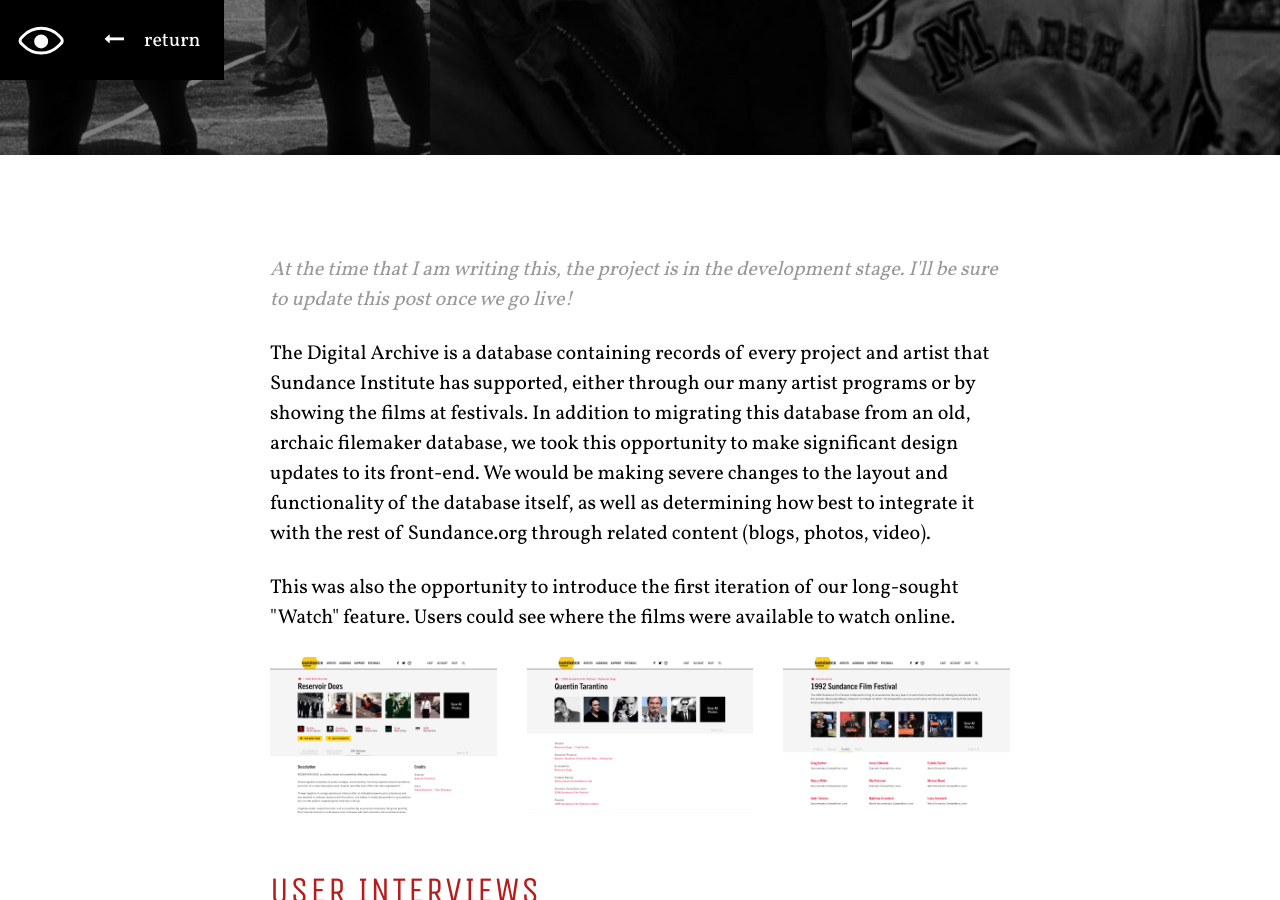
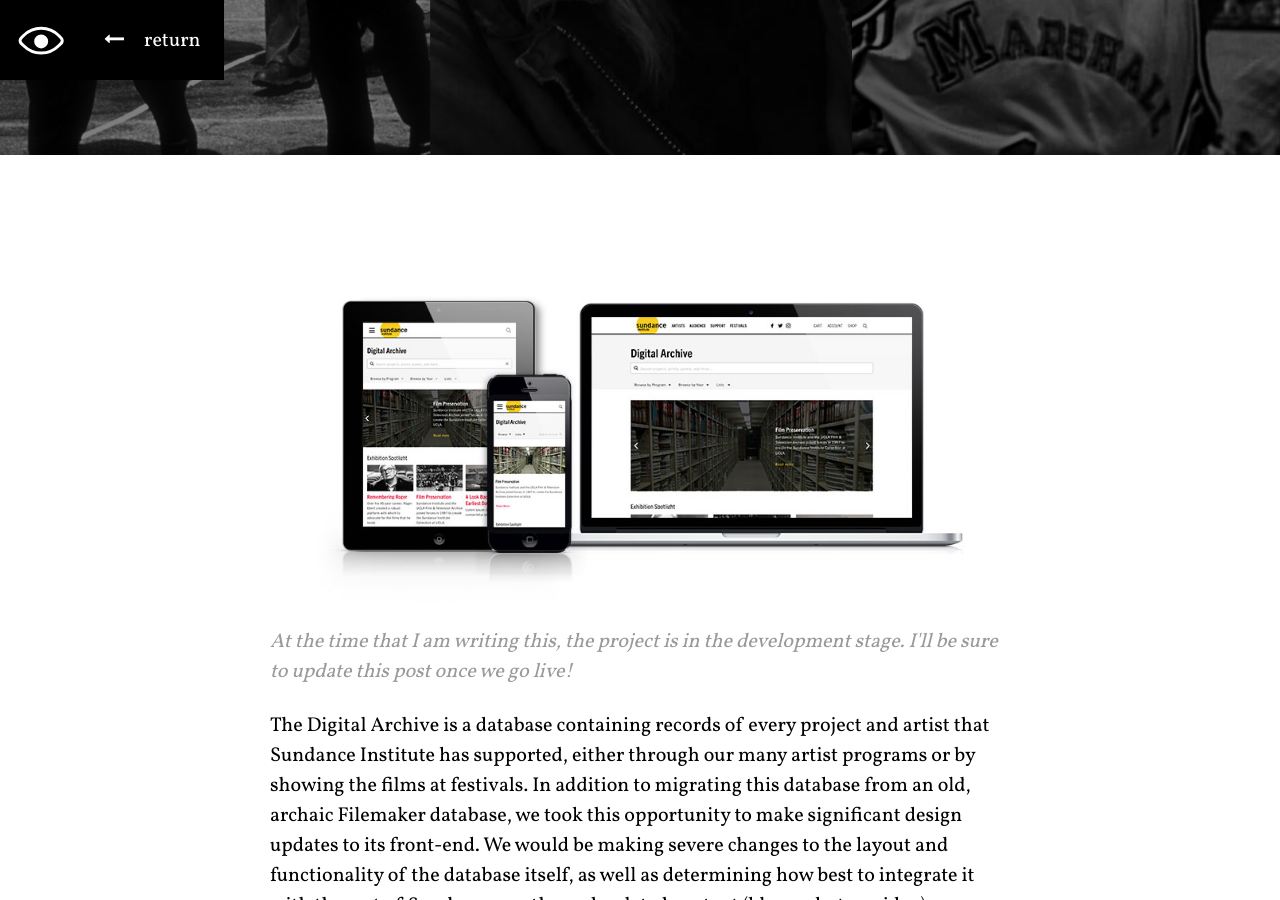
Before and after one commit to kirbyyardley/portfolio, a Jekyll site: the page built from sundance-history.html, in a window 1280 px wide and 900 px high, scrolled down 512 px. Built offline with Jekyll 4.4.1, drawn with Linux system fonts in a browser that asks for light colours; some of the changed text lies outside the part shown.

Commit message:
more changes

```diff
--- a/_includes/header.html
+++ b/_includes/header.html
@@ -32,6 +32,7 @@
       </li>
       <li><a class="c-nav__item" href="{{ site.url }}#about">About</a></li>
       <li><a class="c-nav__item" href="{{ site.url }}#contact">Contact</a></li>
+      <li><a class="c-nav__item" target="_blank" href="{{ site.url }}/assets/img/resume-2017_04_19.pdf">Resume</a></li>
     </ul>
     <ul class="o-list-inline c-sosh-links">
       <li class="o-list-inline__item"><a href="https://twitter.com/kirby_yardley" target="_blank"><i class="fa fa-twitter" aria-hidden="true"></i></a></li>
--- a/_sass/elements/_elements.page.scss
+++ b/_sass/elements/_elements.page.scss
@@ -31,11 +31,15 @@
   margin-bottom: 24px;
 }
 
-p {
+p, ul, li {
   font-size: 20px;
   @include mq($until: tablet) {
     @include inuit-font-size(16px);
   }
+}
+
+li {
+  margin-bottom: 24px;
 }
 
 p ~ h3 {
--- a/sundance-history.html
+++ b/sundance-history.html
@@ -20,108 +20,113 @@
     <div class="o-layout">
       <div class="o-layout__item u-1/1@desktop u-1/1@tablet">
 
+        <img style="margin-bottom: 24px;" src="{{ "assets/img/history-00.jpg" | relative_url }}" alt="">
+
         <p style="color: #999;"><em>At the time that I am writing this, the project is in the development stage. I'll be sure to update this post once we go live!</em></p>
 
-        <p>The Digital Archive is a database containing records of every project and artist that Sundance Institute has supported, either through our many artist programs or by showing the films at festivals. In addition to migrating this database from an old, archaic filemaker database, we took this opportunity to make significant design updates to its front-end. We would be making severe changes to the layout and functionality of the database itself, as well as determining how best to integrate it with the rest of Sundance.org through related content (blogs, photos, video).
+        <p>The Digital Archive is a database containing records of every project and artist that Sundance Institute has supported, either through our many artist programs or by showing the films at festivals. In addition to migrating this database from an old, archaic Filemaker database, we took this opportunity to make significant design updates to its front-end. We would be making severe changes to the layout and functionality of the database itself, as well as determining how best to integrate it with the rest of Sundance.org through related content (blogs, photos, video).</p>
 
-        <p>This was also the opportunity to introduce the first iteration of our long-sought "Watch" feature. Users could see where the films were available to watch online.</p>
+        <p>This was also the opportunity to integrate a Watch Now feature, which would allow users to see where films were available to watch online.</p>
+
+        <h3>User Interviews</h3>
+        <p>We started by interviewing a diverse range of users who had been using the old database and identified three distinct user personas, each with it’s own specific needs and goals. We came away with three key user personas.</p>
 
         <div class="o-layout">
-          <div class="o-layout__item u-1/3@desktop u-1/3@tablet u-1/2@mobile">
-            <img data-action="zoom" src="{{ "assets/img/history-0.png" | relative_url }}">
-          </div>
-          <div class="o-layout__item u-1/3@desktop u-1/3@tablet u-1/2@mobile">
-            <img data-action="zoom" src="{{ "assets/img/history-1.png" | relative_url }}">
-          </div>
-          <div class="o-layout__item u-1/3@desktop u-1/3@tablet u-1/1@mobile">
-            <img data-action="zoom" src="{{ "assets/img/history-2.png" | relative_url }}">
-          </div>
-        </div>
-
-        <h3>User Interviews</h3>
-        <p>We interviewed a diverse range of users who had been using the old database and identified three distinct user personas, each with it’s own specific needs and goals.</p>
-
-        <div class="o-layout">
-          <div class="o-layout__item u-1/3@desktop u-1/3@tablet u-1/2@mobile">
+          <div class="o-layout__item u-1/3@desktop u-1/3@tablet u-1/1">
             <h4>Audience</h4>
             <p><strong>Needs</strong><br>Audience-oriented information, release dates, ways to watch, what films to watch</p>
             <p><strong>Goal</strong><br>To learn more about films they are interested in viewing.</p>
           </div>
-          <div class="o-layout__item u-1/3@desktop u-1/3@tablet u-1/2@mobile">
+          <div class="o-layout__item u-1/3@desktop u-1/3@tablet u-1/1">
             <h4>Reporter</h4>
             <p><strong>Needs</strong><br>Highly specific info/stats relating to films, artists.</p>
             <p><strong>Goal</strong><br>To publish content related to specific films in support of the artist and their work.</p>
           </div>
-          <div class="o-layout__item u-1/3@desktop u-1/3@tablet u-1/1@mobile">
+          <div class="o-layout__item u-1/3@desktop u-1/3@tablet u-1/1">
             <h4>Donor</h4>
             <p><strong>Needs</strong><br>Information on specific projects, artists that were institute-supported.</p>
             <p><strong>Goal</strong><br>To know that their support for Sundance Institute is having an impact.</p>
           </div>
         </div>
 
-
-
-
-
-
-
+        <p>These interviews highlighted that the advanced search tool from the old database was extremely crucial for them. We elevated this as a key requirement for us to focus on in a forthcoming project that will look to create a more unified Sundance.org search.</p>
 
         <h3>Database Tour</h3>
-        <p>In order to wrap our heads around the information we were designing for, we took a deep dive into the database where all of the info lived. This would help us paint an accurate picture of how these sets of data are related to each other, which would also help us determine, hierarchtically, how best to allow users to navigate into and between pages within the database.</p>
+        <p>Next we took a deep dive into the database where all of the info lived. This would help us paint an accurate picture of how these sets of data are related to each other, which would also help us determine, hierarchtically, how best to allow users to navigate our database.</p>
 
         <div class="o-layout o-layout--center">
-          <div class="o-layout__item u-1/2@desktop u-1/2@tablet u-1/1">
+          <div class="o-layout__item u-1/2@desktop u-1/2">
             <img data-action="zoom" src="{{ "assets/img/history-3.png" | relative_url }}">
           </div>
         </div>
 
-        <h3>Identifying the Place Where We Could Make the Most Impact: Film Pages</h3>
-        <p>Our analytics data pointed to film pages being the place where users were exiting the most. This seemed to be the place where people had reached their goal. <em>They found the film they were looking for and were either satisfied with the information or found it wanting.</em> Film pages were also getting the majority of our traffic Our biggest opportunity to further engagement would be from this screen.</p>
-        <p>We also had to deal with the issue that many films had a unique page based on which event it was associated with. (Example: Before <em>Reservoir Dogs</em> screened at the 1992 Sundance Film Festival, it was part of the 1991 Directors Lab). To solve this problem, we would need to consolidate this information onto a single page, but continue to contextual how the project evolved over time. We introduced tabs specific to each iteration of the film. </p>
+        <p>A big issue surfaced as we recognized that many films had multiple unique database records as a result of having seen multiple iterations of support from Sundance. (Example: <em>Reservoir Dogs</em> was supported at the 1991 Directors Lab, went on to screen at the 1992 Sundance Film Festival and 2011 Festival in London). To solve this we introduced <strong>tabs</strong> as a design pattern. This allowed us to present each unique iteration of a project on a single page, as well as highlight the timeline of support that a project received.</p>
 
         <div class="o-layout o-layout--center">
-          <div class="o-layout__item u-1/2@desktop u-1/2@tablet u-1/1">
+          <div class="o-layout__item u-1/2@desktop u-1/2">
             <img data-action="zoom" src="{{ "assets/img/history-8.png" | relative_url }}">
           </div>
         </div>
 
+        <h3>Biggest Opportunity for Impact: Film Pages</h3>
+        <p>Our analytics pointed to film pages, second only to the landing page of the archive, as being the place where users were entering (via external links or organic search) and exiting the most. This was the biggest opportuntiy to provide users with the information they were seeking. Our Watch Now feature would provide audiences with the ability to watch films that are available. Through related content we would be providing reporters and donors the entirety of project's story. </p>
+
         <h3>Comparative Assessment</h3>
-        <p>By exploring the work that others have done, it would help us to identify design patterns that may work for us and well as avoid any potential pitfalls. We also wanted to expand our view beyond the world of film and entertainment by assessing a diverse range of database or historical products. </p>
-
-        <p>We chose to review IMDB, The King Center, Festival de Cannes Archive, and Google's Cultural Institute. </p>
+        <p>We selected IMDB, The King Center, Festival de Cannes Archive, and Google's Cultural Institute for our comparative assessment. We wanted to explore a diverse set of database products to help identify strengths, weaknesses and design patterns that might prove useful for our own database.</p>
 
         <div class="o-layout">
-          <div style="margin-bottom: 30px;" class="o-layout__item u-1/4@desktop u-1/4@tablet u-1/2@mobile">
+          <div style="margin-bottom: 30px;" class="o-layout__item u-1/4@desktop u-1/4@tablet u-1/2">
             <img data-action="zoom" src="{{ "assets/img/history-5.jpg" | relative_url }}">
           </div>
-          <div style="margin-bottom: 30px;" class="o-layout__item u-1/4@desktop u-1/4@tablet u-1/2@mobile">
+          <div style="margin-bottom: 30px;" class="o-layout__item u-1/4@desktop u-1/4@tablet u-1/2">
             <img data-action="zoom" src="{{ "assets/img/history-4.jpg" | relative_url }}">
           </div>
-          <div class="o-layout__item u-1/4@desktop u-1/4@tablet u-1/2@mobile">
+          <div class="o-layout__item u-1/4@desktop u-1/4@tablet u-1/2">
             <img data-action="zoom" src="{{ "assets/img/history-6.jpg" | relative_url }}">
           </div>
-          <div class="o-layout__item u-1/4@desktop u-1/4@tablet u-1/2@mobile">
+          <div class="o-layout__item u-1/4@desktop u-1/4@tablet u-1/2">
             <img data-action="zoom" src="{{ "assets/img/history-7.jpg" | relative_url }}">
           </div>
         </div>
 
         <p style="margin-top: 30px;">A few key takeaways:</p>
         <ul>
-          <li>A carefully crafted, story-driven landing page layout best serves featured/curated historical content.</li>
+          <li>A carefully crafted, story-driven landing page best serves featured/curated historical content.</li>
           <li>Caution: Avoid visual oversaturization. Create clear pathways into content.</li>
           <li>Connect people with something historical.</li>
-          <li>Hierarchy matters. Elevate the information users are seeking most. <em>I'm very interested to see how our decisions plays out in user tests</em>.</li>
+          <li>Simplification is something many databases struggle with.</li>
+          <li>Hierarchy matters and determining this within the context of a database of information is not always clear.</li>
         </ul>
 
-        <h3>Prototypes</h3>
+        <h3>Prototype Screens</h3>
 
+        <div class="o-layout">
+          <div style="margin-bottom: 30px;" class="o-layout__item u-1/3@desktop u-1/3@tablet u-1/2">
+            <img data-action="zoom" src="{{ "assets/img/history-12.jpg" | relative_url }}">
+          </div>
+          <div style="margin-bottom: 30px;" class="o-layout__item u-1/3@desktop u-1/3@tablet u-1/2">
+            <img data-action="zoom" src="{{ "assets/img/history-11.jpg" | relative_url }}">
+          </div>
+          <div style="margin-bottom: 30px;" class="o-layout__item u-1/3@desktop u-1/3@tablet u-1/2">
+            <img data-action="zoom" src="{{ "assets/img/history-10.jpg" | relative_url }}">
+          </div>
+          <div style="margin-bottom: 30px;" class="o-layout__item u-1/3@desktop u-1/3@tablet u-1/2">
+            <img data-action="zoom" src="{{ "assets/img/history-14.jpg" | relative_url }}">
+          </div>
+          <div style="margin-bottom: 30px;" class="o-layout__item u-1/3@desktop u-1/3@tablet u-1/2">
+            <img data-action="zoom" src="{{ "assets/img/history-9.jpg" | relative_url }}">
+          </div>
+          <div style="margin-bottom: 30px;" class="o-layout__item u-1/3@desktop u-1/3@tablet u-1/2">
+            <img data-action="zoom" src="{{ "assets/img/history-13.jpg" | relative_url }}">
+          </div>
+        </div>
 
-        <h3>Moving Forward & Iteration</h3>
-        <p>The Digital Archive has been long awaiting its return to Sundance.org, so our goal is to launch it as an MVP as soon as possible. We've chosen to focus primarily on usability testing as well as determining how this will impact the site's search functionality. Once we are live, we'll be utilizing session recording software and A/B testing in order to begin validation.</p>
+        <h3>Testing & Iteration</h3>
+        <p>The Digital Archive has been long awaiting its return to Sundance.org, so our goal is to launch it as an MVP as soon as possible. We've chosen to focus primarily on usability testing as well as determining how this will impact the site's search functionality. Once we are live, we'll be utilizing session recording software and A/B testing in order to begin iterating.</p>
 
         <p>Here are the two key hypotheses we'll be testing:</p>
         <ul>
-          <li>Our audience is willing to use Sundance.org as a way of finding films they want to watch online. The "watch" feature will get put to use.</li>
+          <li>Our audience is willing to use Sundance.org as a way of finding films they want to watch online. The "watch" feature will get put to use and we'll see visitors return to find films to watch.</li>
           <li>Users will actively engage with the related content displaying alongside database information. This will further Sundance's ability to tell its story.</li>
         </ul>
 
```
Also changed, not shown: _layouts/home.html (+15 -15 lines), sundance-styleguide.html (+35 -28 lines), assets/img/history-00.jpg (added), assets/img/history-10.jpg (added), assets/img/history-11.jpg (added), assets/img/history-12.jpg (added), assets/img/history-13.jpg (added), assets/img/history-14.jpg (added), assets/img/history-9.jpg (added), assets/img/styleguide-buttonsymbols.png (added), assets/img/styleguide-symbols.png (added), assets/img/styleguide-textsymbols.png (added), 1 other file.
